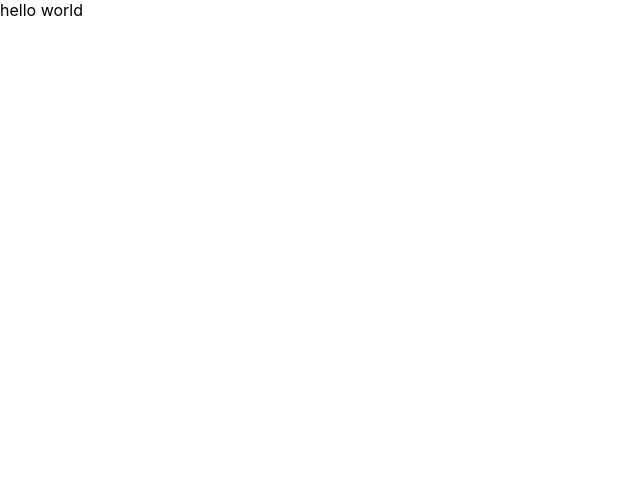
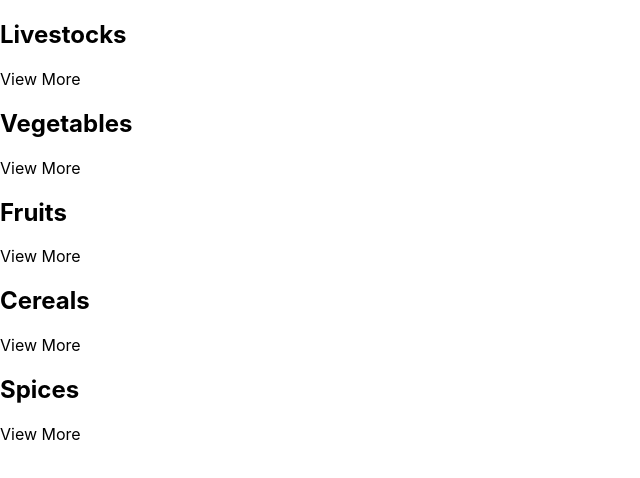
Before and after one commit to Nejo12/react-ecommerce-rev, a React (Create React App) app: page / in a window 1280 px wide. Shown: the top 478 px of the page, without its empty margins (0-640 px from the left). Built offline with nearby package versions, Linux system fonts and the light colour scheme.

Commit message:
scaffolding project from CRA

```diff
--- a/src/App.js
+++ b/src/App.js
@@ -1,6 +1,41 @@
 const App = () =>
-  <div>
-    hello world
+  <div className="categories-container">
+    <div className="category-container">
+      {/* img */ }
+      <div className="category-body-container">
+        <h2>Livestocks</h2>
+        <p>View More</p>
+      </div>
+    </div>
+
+    <div className="category-container">
+      {/* img */ }
+      <div className="category-body-container">
+        <h2>Vegetables</h2>
+        <p>View More</p>
+      </div>
+    </div>
+    <div className="category-container">
+      {/* img */ }
+      <div className="category-body-container">
+        <h2>Fruits</h2>
+        <p>View More</p>
+      </div>
+    </div>
+    <div className="category-container">
+      {/* img */ }
+      <div className="category-body-container">
+        <h2>Cereals</h2>
+        <p>View More</p>
+      </div>
+    </div>
+    <div className="category-container">
+      {/* img */ }
+      <div className="category-body-container">
+        <h2>Spices</h2>
+        <p>View More</p>
+      </div>
+    </div>
   </div>
 
 export default App;
```
